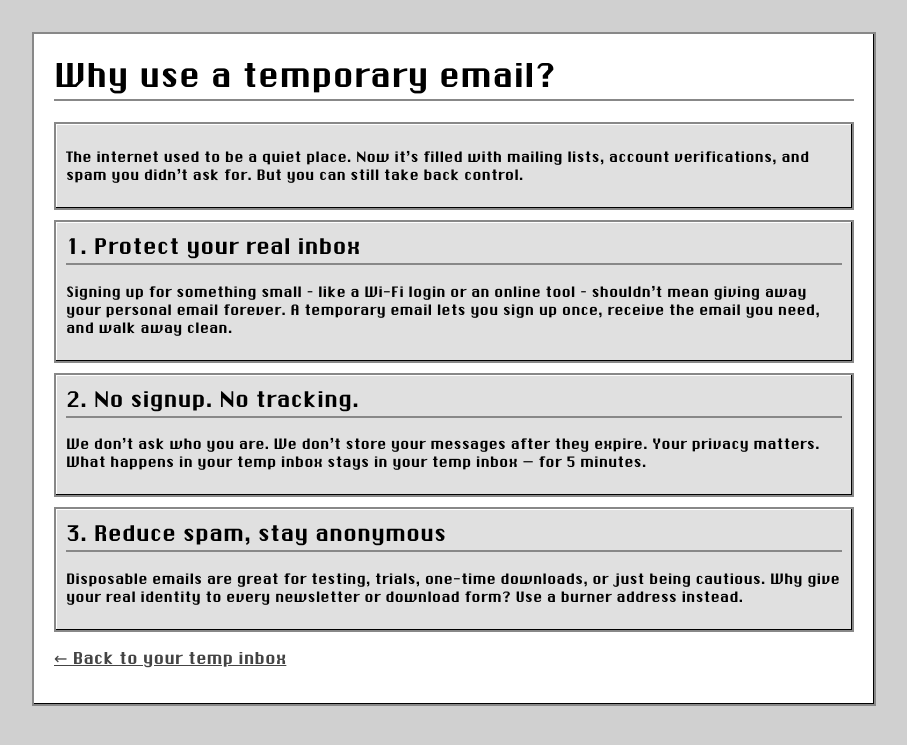
After one commit to obrehmer/tempmail, a Flask app: page /why-temp-email in a window 1280 px wide. The commit adds this page. Shown: the top 745 px of the page, without its empty margins (186-1093 px from the left). Run offline with Flask 3, Linux system fonts and the light colour scheme.

Commit message:
why tempmail added

```diff
--- a/app/tempmail/backend/app.py
+++ b/app/tempmail/backend/app.py
@@ -101,5 +101,10 @@ def sitemap():
 def robots():
     return send_from_directory('static/meta', 'robots.txt')
 
+
+@app.route('/why-temp-email')
+def why_temp_email():
+    return render_template('why-temp-email.html')
+
 if __name__ == '__main__':
     socketio.run(app, host='0.0.0.0', port=5000, debug=True)
--- a/app/tempmail/backend/static/meta/robots.txt
+++ b/app/tempmail/backend/static/meta/robots.txt
@@ -1 +1,4 @@
+User-agent: *
+Disallow:
+
 Sitemap: http://tempmail.olifani.de/sitemap.xml
--- a/app/tempmail/backend/static/meta/sitemap.xml
+++ b/app/tempmail/backend/static/meta/sitemap.xml
@@ -12,4 +12,10 @@
     <changefreq>hourly</changefreq>
     <priority>0.8</priority>
   </url>
+  <url>
+    <loc>https://tempmail.olifani.de/why-temp-email</loc>
+    <lastmod>2025-05-03</lastmod>
+    <changefreq>monthly</changefreq>
+    <priority>0.6</priority>
+  </url>
 </urlset>
--- /dev/null
+++ b/app/tempmail/backend/templates/why-temp-email.html
@@ -0,0 +1,53 @@
+<!DOCTYPE html>
+<html lang="en">
+<head>
+  <meta charset="UTF-8">
+  <meta name="viewport" content="width=device-width, initial-scale=1">
+  <meta name="robots" content="index, follow">
+  <meta name="description" content="Why temporary email is essential to protect your real inbox and stay anonymous online.">
+  <meta name="keywords" content="temporary email, privacy, spam protection, email burner, disposable email, anonymous email">
+  <meta name="author" content="tempmail.olifani.eu">
+  <title>Why Use Temporary Email | tempmail.olifani.eu</title>
+  <link rel="icon" href="/static/images/favicon.ico" type="image/x-icon">
+  <link rel="stylesheet" href="/static/css/retro-mac.css">
+</head>
+<body>
+  <div class="container">
+    <h1>Why use a temporary email?</h1>
+
+    <div class="tile">
+      <p>
+        The internet used to be a quiet place. Now it’s filled with mailing lists, account verifications,
+        and spam you didn’t ask for. But you can still take back control.
+      </p>
+    </div>
+
+    <div class="tile">
+      <h2>1. Protect your real inbox</h2>
+      <p>
+        Signing up for something small – like a Wi-Fi login or an online tool – shouldn’t mean giving away
+        your personal email forever. A temporary email lets you sign up once, receive the email you need,
+        and walk away clean.
+      </p>
+    </div>
+
+    <div class="tile">
+      <h2>2. No signup. No tracking.</h2>
+      <p>
+        We don’t ask who you are. We don’t store your messages after they expire. Your privacy matters.
+        What happens in your temp inbox stays in your temp inbox — for 5 minutes.
+      </p>
+    </div>
+
+    <div class="tile">
+      <h2>3. Reduce spam, stay anonymous</h2>
+      <p>
+        Disposable emails are great for testing, trials, one-time downloads, or just being cautious.
+        Why give your real identity to every newsletter or download form? Use a burner address instead.
+      </p>
+    </div>
+
+    <p><a href="/">← Back to your temp inbox</a></p>
+  </div>
+</body>
+</html>
```
Also changed, not shown: app/tempmail/backend/templates/index.html (+7 -3 lines).
